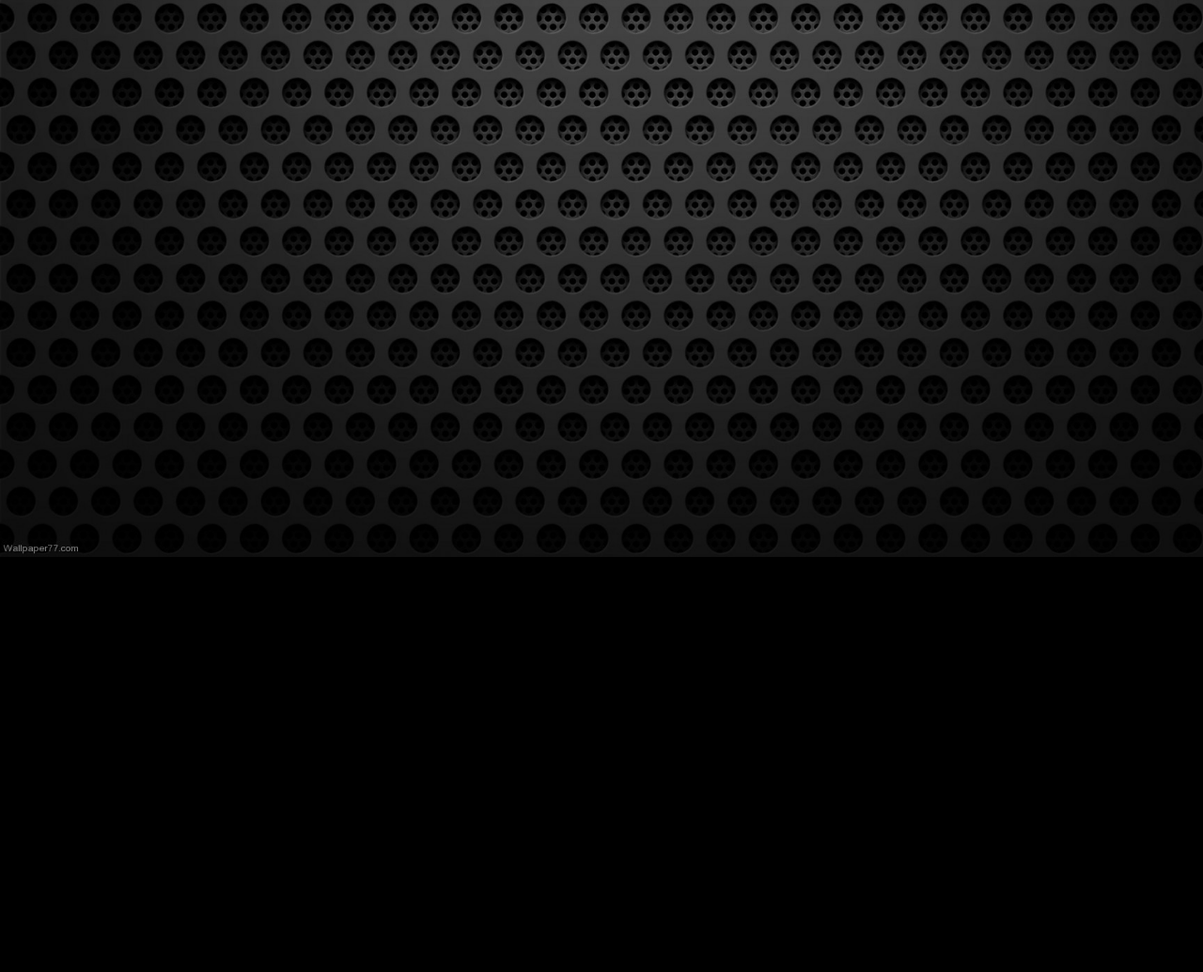
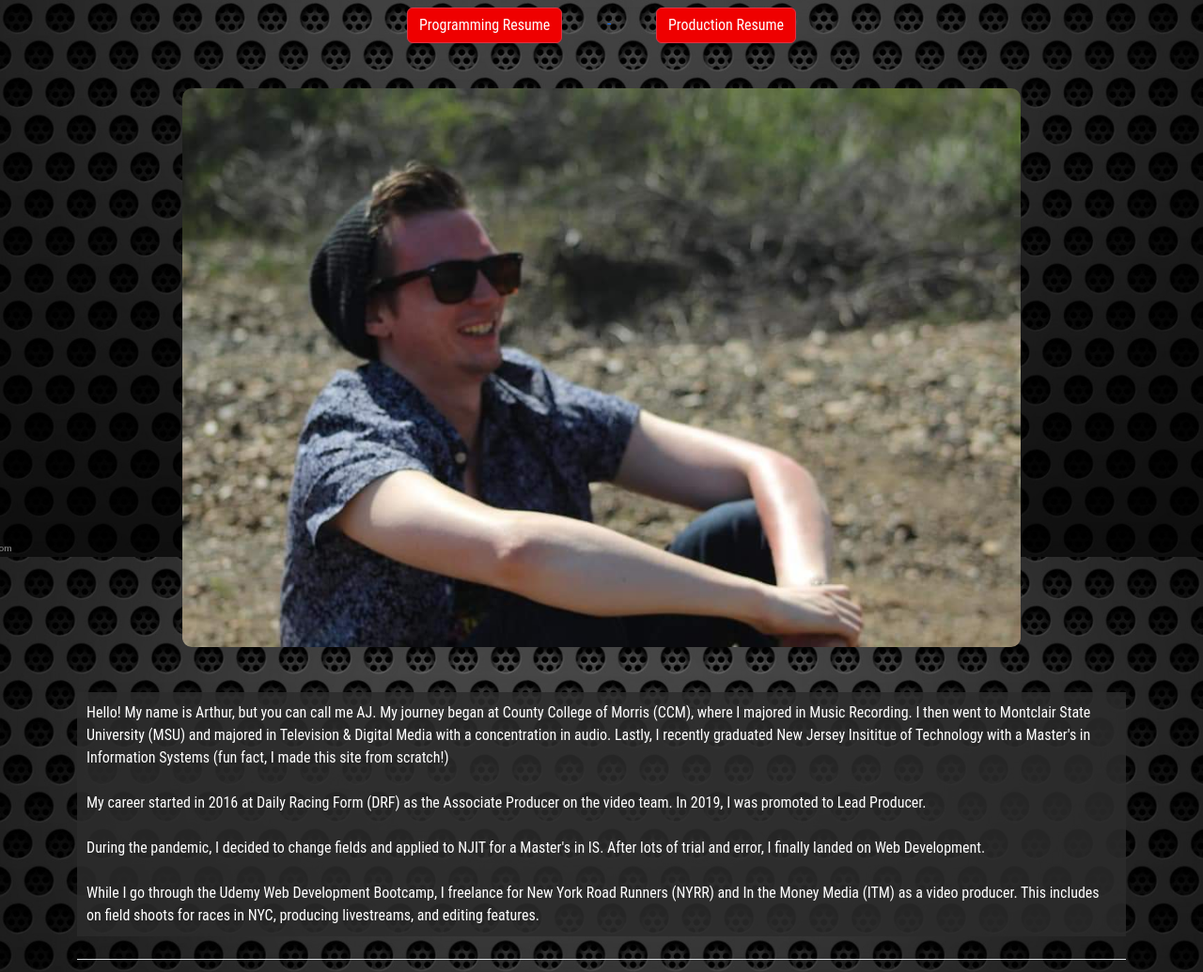
Before and after one commit to ArthurWash/Arthur-Wash-Professional-Website, a plain HTML site: page aboutMe.html in a window 1280 px wide. Shown: the part 207-1242 px from the top of the page at 94% size. Before the commit the page ends 800 px from the top, so only its background shows below. Drawn offline with nearby package versions, Linux system fonts and the light colour scheme.

Commit message:
Feature: About me page created. Structure complete.

```diff
--- a/aboutMe.html
+++ b/aboutMe.html
@@ -40,6 +40,42 @@
         </div>
       </nav>
 
+      <main>
+        <div class="container text-center header">
+          <h1>About me</h1>
+          <a target="_blank" href="./files/Arthur Jay Wash Programming Resume 2023.pdf">
+            <button type="button" class="btn btn-danger mx-5 btn-custom-about">Programming Resume</button>
+          </a>
+          <a target="_blank" href="./files/Arthur Jay Wash Video Resume 2023.pdf">
+            <button type="button" class="btn btn-danger mx-5 btn-custom-about">Production Resume</button>
+          </a>
+        </div>
+
+        <div class="container my-5">
+          <div class="text-center">
+            <img class="web-port-preview" src="./images/me.jpg" alt="AJ Wash">
+          </div>
+        </div>
+
+        <div class="container">
+          <p id="about-me">
+            Hello! My name is Arthur, but you can call me AJ.
+            My journey began at County College of Morris (CCM), where I majored in Music Recording.
+            I then went to Montclair State University (MSU) and majored in Television & Digital Media with a concentration in audio.
+            Lastly, I recently graduated New Jersey Insititue of Technology with a Master's in Information Systems (fun fact, I made this site from scratch!)
+            <br><br>
+            My career started in 2016 at Daily Racing Form (DRF) as the Associate Producer on the video team.
+            In 2019, I was promoted to Lead Producer.
+            <br><br>
+            During the pandemic, I decided to change fields and applied to NJIT for a Master's in IS.
+            After lots of trial and error, I finally landed on Web Development.
+            <br><br>
+            While I go through the Udemy Web Development Bootcamp, I freelance for New York Road Runners (NYRR) and In the Money Media (ITM) as a video producer.
+            This includes on field shoots for races in NYC, producing livestreams, and editing features.
+          </p>
+        </div>
+      </main>
+
       <div class="container">
         <footer class="d-flex flex-wrap justify-content-between align-items-center py-3 my-4 border-top">
           <div class="col-md-4 d-flex align-items-center">
--- a/style.css
+++ b/style.css
@@ -183,6 +183,21 @@ h4 {
     margin-bottom: 75px;
 }
 
+/****************************
+* About Me Settings **
+****************************/
+
+.btn-custom-about {
+    background-color: rgb(239, 0, 0);
+    margin-top: 15px;
+}
+
+#about-me {
+    color: white;
+    background-color: rgba(44, 44, 44, 0.856);
+    padding: 10px;
+}
+
 /* Footer Settings */
 .footer-custom {margin-top: 50px;}
 
```
Also changed, not shown: webdevPortfolio.html (+0 -1 lines), 3 other files.
